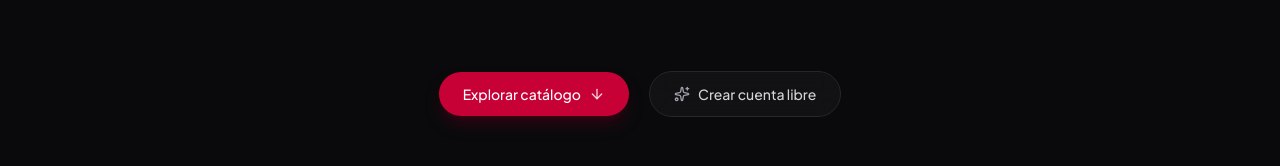
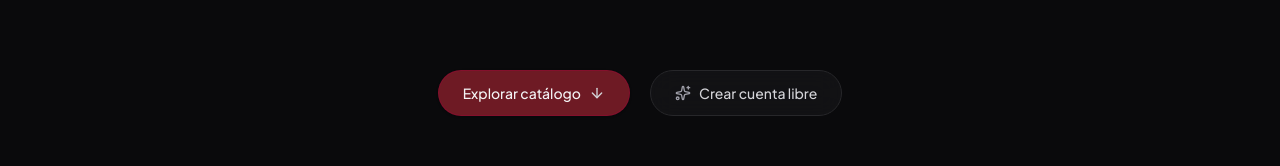
Before and after one commit to NehuenCacabelos/AyVino, a React (Vite) app in the folder src/frontend/: page / in a window 1280 px wide. Shown: the part 482-648 px from the top of the page. Built offline with nearby package versions, Linux system fonts and the light colour scheme; no server answers; a web font is replaced by a local one.

Commit message:
Navbar fijado en el landing

```diff
--- a/src/frontend/src/components/layout/Navbar.tsx
+++ b/src/frontend/src/components/layout/Navbar.tsx
@@ -38,7 +38,7 @@ export default function Navbar() {
 
   return (
     <>
-      <header className="sticky top-0 z-50 w-full border-b border-white/[0.08] bg-[#0a0a0c]/70 backdrop-blur-md transition-all">
+      <header className="fixed top-0 left-0 right-0 z-50 w-full border-b border-white/[0.08] bg-[#0a0a0c]/80 backdrop-blur-md transition-all">
         <div className="h-16 max-w-7xl mx-auto px-6 flex justify-between md:grid md:grid-cols-3 items-center">
 
           {/* Columna 1 (Logo): texto limpio alineado al inicio */}
--- a/src/frontend/src/pages/Landing.tsx
+++ b/src/frontend/src/pages/Landing.tsx
@@ -134,7 +134,7 @@ export default function Landing() {
       <Navbar />
 
       {/* 2. Hero Section */}
-      <section className="relative overflow-hidden min-h-[calc(100vh-4rem)] flex flex-col justify-between pt-12 md:pt-16 pb-12 sm:pb-16 border-b border-zinc-800/60">
+      <section className="relative overflow-hidden min-h-screen flex flex-col justify-between pt-20 md:pt-24 pb-12 sm:pb-16 border-b border-zinc-800/60">
 
         {/* Glow central/superior con degradado enológico */}
         <div className="absolute top-0 left-1/2 -translate-x-1/2 w-full max-w-4xl h-[440px] rounded-full bg-gradient-to-tr from-rose-950/30 via-red-900/20 to-amber-900/10 blur-[140px] pointer-events-none -z-10" />
@@ -163,10 +163,10 @@ export default function Landing() {
               <button
                 type="button"
                 onClick={() => scrollToSection('seleccion-curada')}
-                className="w-full sm:w-auto inline-flex items-center justify-center gap-2 bg-rose-700 hover:bg-rose-600 text-white rounded-xl px-6 py-3 text-sm font-medium shadow-lg shadow-rose-950/60 transition-all cursor-pointer"
+                className="w-full sm:w-auto inline-flex items-center justify-center gap-2 bg-[#6e1a24] hover:bg-[#831823] text-zinc-100 border border-rose-800/40 rounded-xl px-6 py-3 text-sm font-medium shadow-sm transition-all active:scale-[0.98] cursor-pointer"
               >
                 <span>Explorar catálogo</span>
-                <ArrowDown className="w-4 h-4 text-white/80" />
+                <ArrowDown className="w-4 h-4 text-zinc-300" />
               </button>
 
               <Link
```
Also changed, not shown: 1 other file (tests, documents, lock files or other folders).
